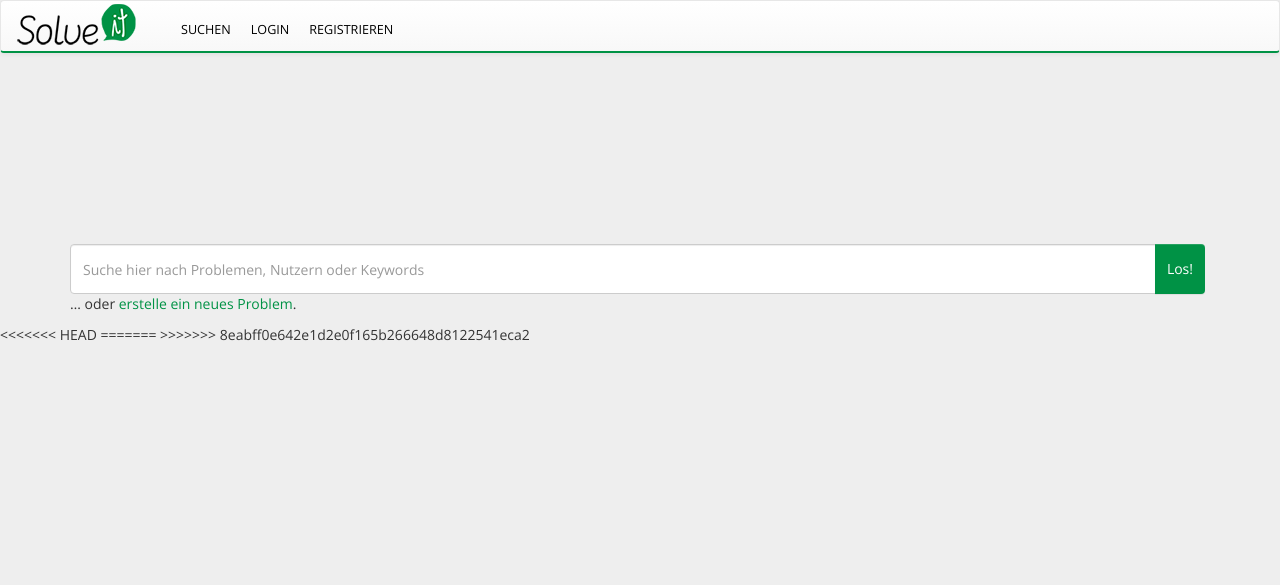
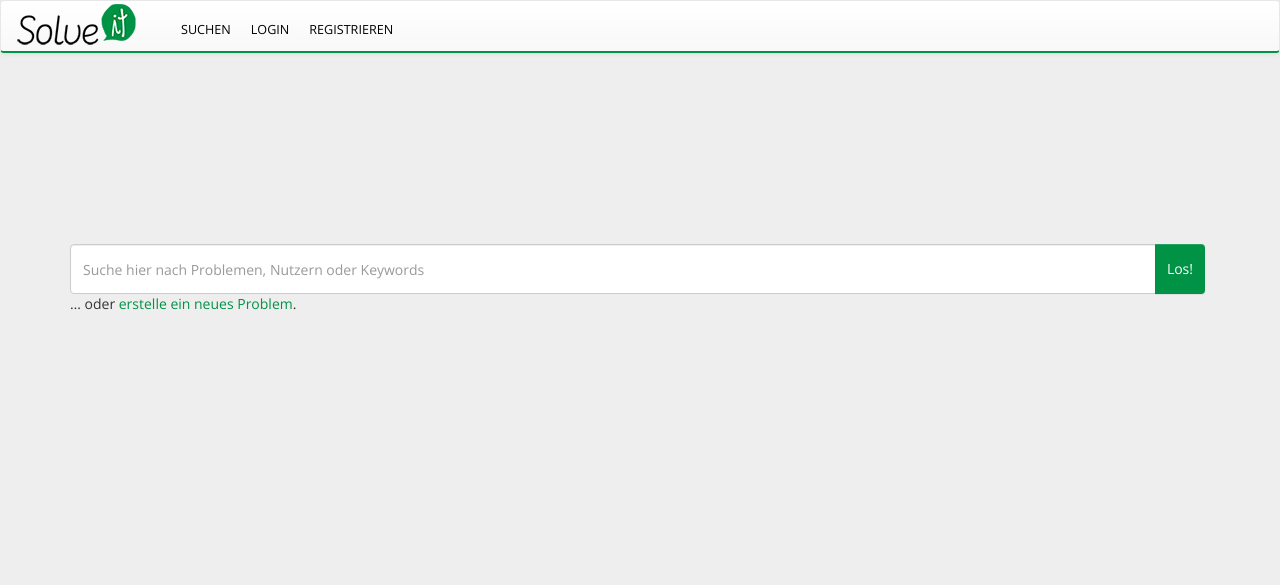
Before and after one commit to Pfeifenjoy/EduHack, a PHP site: page /index.php in a window 1280 px wide. Shown: the top 585 px of the page. Run offline with PHP 8.4, Linux system fonts and the light colour scheme; some libraries are stand-ins or nearby versions.

Commit message:
display error entfernt

```diff
--- a/index.php
+++ b/index.php
@@ -73,11 +73,8 @@ DBHandler::initDB();
         <script type="text/javascript" href="js/login.js"></script>
         <script type="text/javscript" href="js/notificator.js"></script>
 
-<<<<<<< HEAD
-=======
         <div id="notificationArea">
         </div>
         <script src="js/notify.js"></script>
->>>>>>> 8eabff0e642e1d2e0f165b266648d8122541eca2
     </body>
 </html>
```
